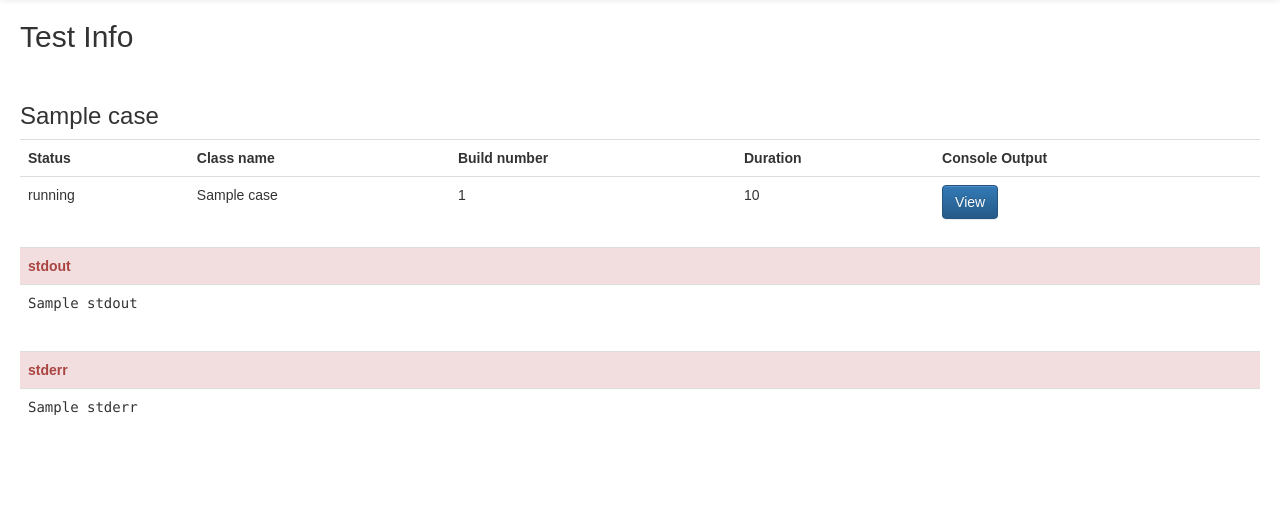
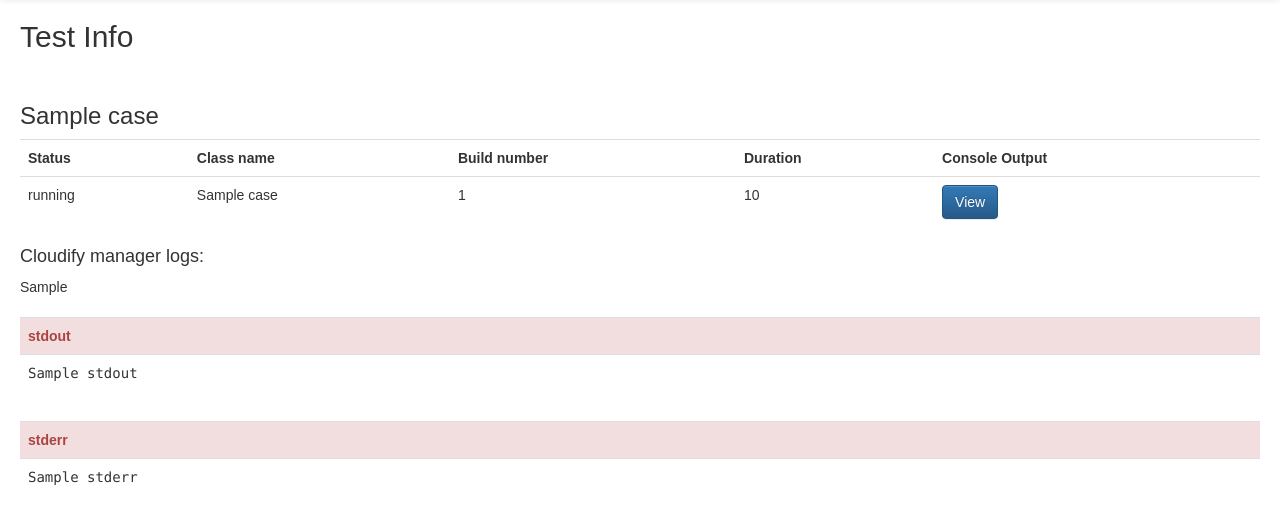
Before and after one commit to cloudify-cosmo/jetere, a Django app: template reports/templates/test.html in a window 1280 px wide. Shown: the part 51-575 px from the top of the page. Run offline with Django 3.2, Linux system fonts and the light colour scheme; the template is opened without the code that fills it: most values are stand-ins (such as "Sample title", 1, 10 or a date in 2020); parts of the project's set-up code (start-up, migrations or seed data) failed here and were passed over; some libraries are stand-ins or nearby versions.

Commit message:
added manager logs for integration tests

```diff
--- a/jetere/settings.py
+++ b/jetere/settings.py
@@ -37,10 +37,10 @@ INSTALLED_APPS = [
     'django.contrib.contenttypes',
     'django.contrib.sessions',
     'django.contrib.messages',
-    'django.contrib.staticfiles',
+    'django.contrib.staticfiles'
 ]
 
-MIDDLEWARE_CLASSES = [
+MIDDLEWARE = [
     'django.middleware.security.SecurityMiddleware',
     'django.contrib.sessions.middleware.SessionMiddleware',
     'django.middleware.common.CommonMiddleware',
--- a/reports/jenkins.py
+++ b/reports/jenkins.py
@@ -123,6 +123,10 @@ class Case(_Object):
     def duration_str(self):
         duration = datetime.timedelta(seconds=self.get('duration'))
         return str(duration).split('.')[0]
+
+    @property
+    def short_class_name(self):
+        return self['className'].split('.')[-1]
 
 
 class Suite(_Object):
--- a/reports/templates/test.html
+++ b/reports/templates/test.html
@@ -1,6 +1,7 @@
 {%  extends 'base.html' %}
 
 {% block content %}
+
     <h2>Test Info</h2>
     <br/>
     <h3>{{ case.name }}</h3>
@@ -20,6 +21,16 @@
             <td><button type="button" class="btn btn-primary" onclick="window.open('{{ full_build_log_url }}', '_blank');">View</button></td>
         </tr>
     </table>
+
+    {% if manager_logs %}
+    <div id="manager-logs">
+        <h4>Cloudify manager logs:</h4>
+        <div id="manager-logs-content">
+            {% autoescape off %}{{ manager_logs }}{% endautoescape %}
+        </div>
+        <br/>
+    </div>
+    {% endif %}
 
     {% if case.errorDetails %}
         <table class="table">
--- a/requirements.txt
+++ b/requirements.txt
@@ -1,4 +1,4 @@
-Django==1.9.8
+Django==1.10.3
 requests==2.10.0
 pymemcache==1.3.8
 PyYAML==3.12
```
Also changed, not shown: reports/views.py (+16 -2 lines).
